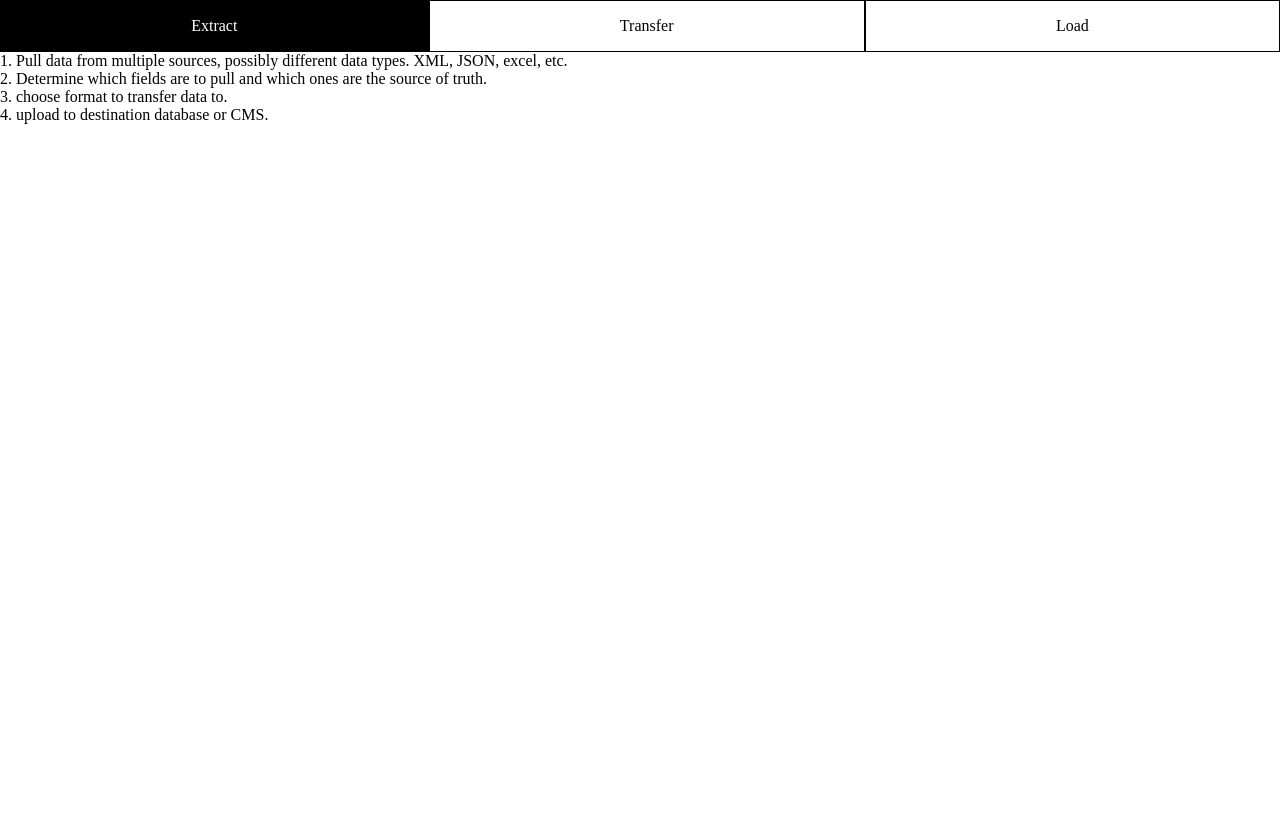
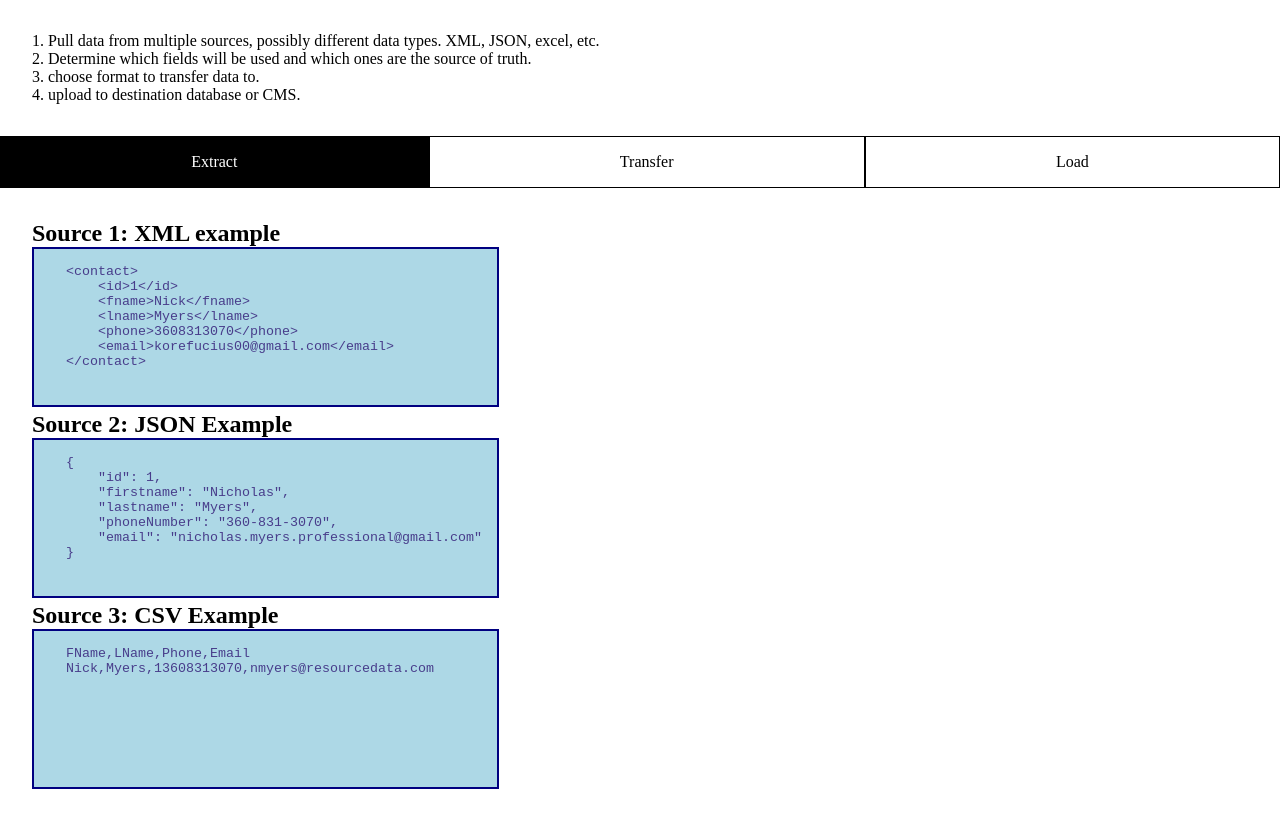
Before and after one commit to nicholas-myers/etltool, a React (Create React App) app: page /extract in a window 1280 px wide. Before the commit the page ends 800 px from the top, so only its background shows below. Built offline with nearby package versions, Linux system fonts and the light colour scheme.

Commit message:
added code example of different source formats

```diff
--- a/src/App.tsx
+++ b/src/App.tsx
@@ -3,6 +3,20 @@ import { NavLink, Outlet } from 'react-router-dom';
 function App() {
   return (
     <div className="App">
+      <div className="instructions">
+        <p>
+          1. Pull data from multiple sources, possibly different data types. XML, JSON, excel, etc.
+        </p>
+        <p>
+          2. Determine which fields will be used and which ones are the source of truth.
+        </p>
+        <p>
+          3. choose format to transfer data to.
+        </p>
+        <p>
+          4. upload to destination database or CMS.
+        </p>
+      </div>
       <nav>
         <NavLink to="extract" className={({ isActive }) =>
           isActive ? "active-link" : ""
--- a/src/components/Extract.tsx
+++ b/src/components/Extract.tsx
@@ -1,19 +1,37 @@
+
 const Extract = () => {
+
+    const xmlcode = `
+    <contact>
+        <id>1</id>
+        <fname>Nick</fname>
+        <lname>Myers</lname>
+        <phone>3608313070</phone>
+        <email>korefucius00@gmail.com</email>
+    </contact>`
+
+    const jsoncode = `
+    {
+        "id": 1,
+        "firstname": "Nicholas",
+        "lastname": "Myers",
+        "phoneNumber": "360-831-3070",
+        "email": "nicholas.myers.professional@gmail.com"
+    }`
+
+    const csvcode = `
+    FName,LName,Phone,Email
+    Nick,Myers,13608313070,nmyers@resourcedata.com`
+
     return (
         <div>
-            <p>
-                1. Pull data from multiple sources, possibly different data types. XML, JSON, excel, etc.
-            </p>
-            <p>
-                2. Determine which fields are to pull and which ones are the source of truth.
-            </p>
-            <p>
-                3. choose format to transfer data to.
-            </p>
-            <p>
-                4. upload to destination database or CMS.
-            </p>
+            <h2>Source 1: XML example</h2>
 
+            <textarea className="code-block" value={xmlcode} />
+            <h2>Source 2: JSON Example</h2>
+            <textarea className="code-block" value={jsoncode} />
+            <h2>Source 3: CSV Example</h2>
+            <textarea className="code-block" value={csvcode}/>
 
         </div>
     )
--- a/src/index.css
+++ b/src/index.css
@@ -23,3 +23,17 @@ nav a {
   background-color: black;
   color: white;
 }
+
+main, .instructions {
+  padding: 2em;
+}
+
+.code-block {
+  border: 2px solid navy;
+  background-color: lightblue;
+  color: darkslateblue;
+  resize: none;
+  width: 35em;
+  height: 12em;
+  text-decoration: none;
+}
```
Also changed, not shown: src/data/contactjson.json (added, +7 -0 lines), src/data/contactcsv.csv (added), 1 other file (tests, documents, lock files or other folders).
